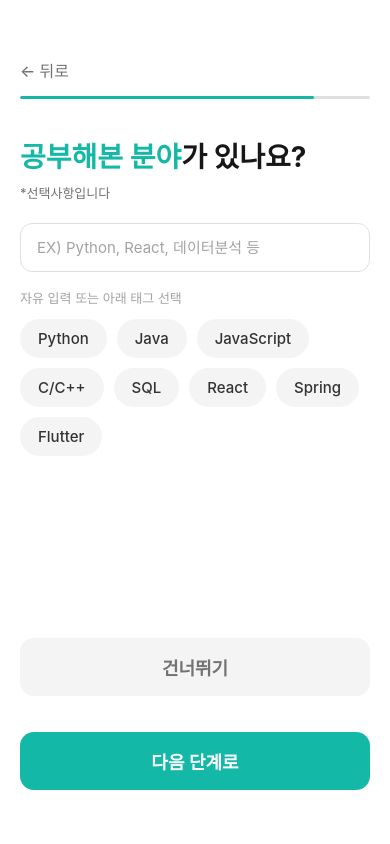
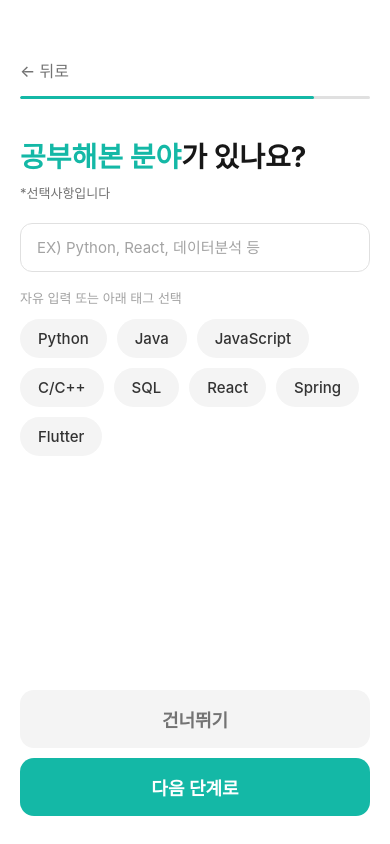
Before and after one commit to Tracktory/Frontend, a React Native app: screen /GoalSelect in a window 390 px wide. Built offline with nearby package versions, Linux system fonts and the light colour scheme; what react-native-worklets would draw is missing.

Commit message:
style: 건너뛰기 버튼과 다음 단계로 버튼 사이 간격 조정

```diff
--- a/src/components/Button.tsx
+++ b/src/components/Button.tsx
@@ -38,9 +38,11 @@ export function Button({ title, onPress, variant = 'primary', subtitle }: Button
       >
         <Text style={[styles.label, labelStyle()]}>{title}</Text>
       </Pressable>
-      <View style={styles.subtitleSlot}>
-        {subtitle ? <Text style={styles.subtitleText}>{subtitle}</Text> : null}
-      </View>
+      {subtitle ? (
+        <View style={styles.subtitleSlot}>
+          <Text style={styles.subtitleText}>{subtitle}</Text>
+        </View>
+      ) : null}
     </View>
   );
 }
```
